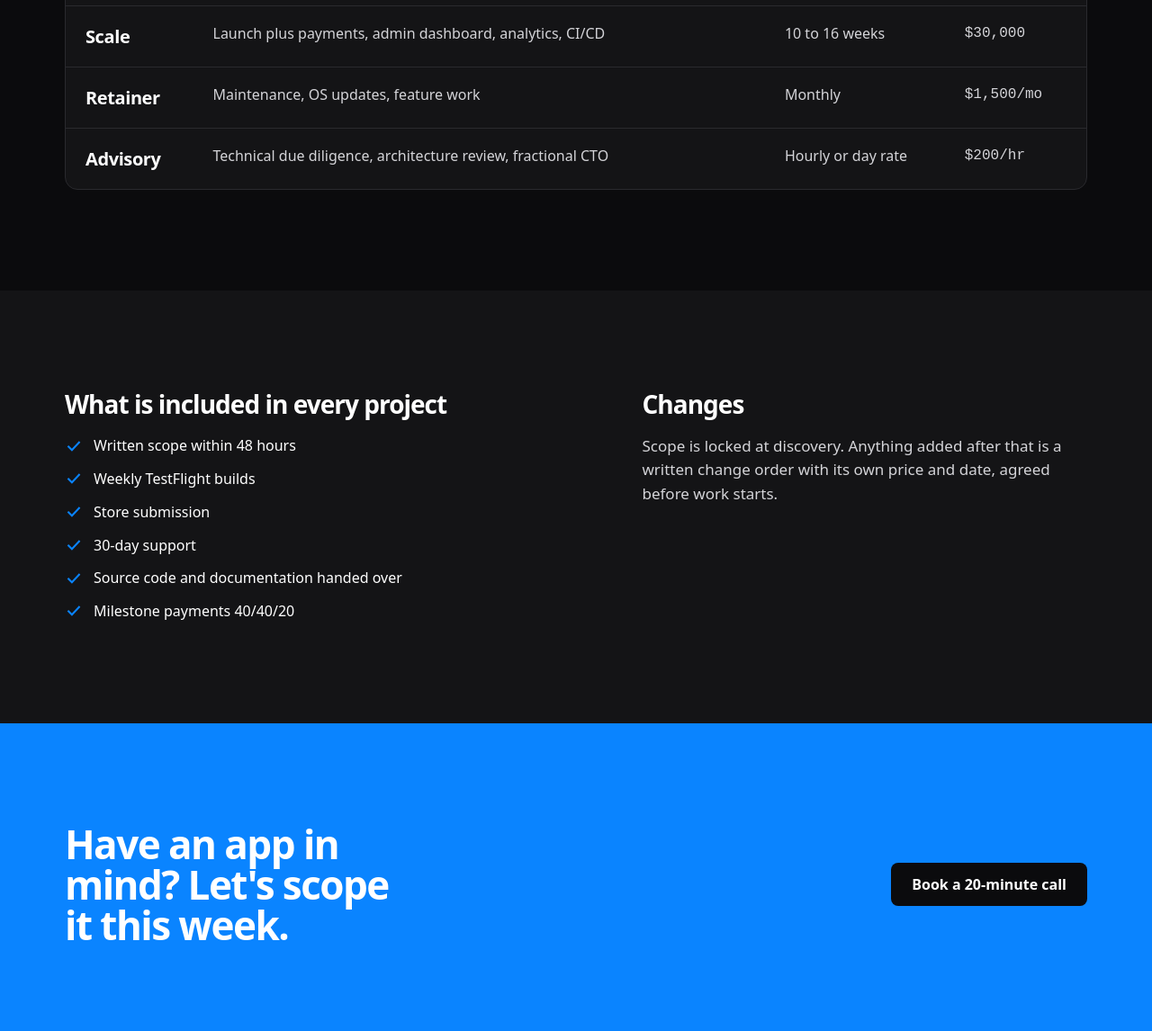
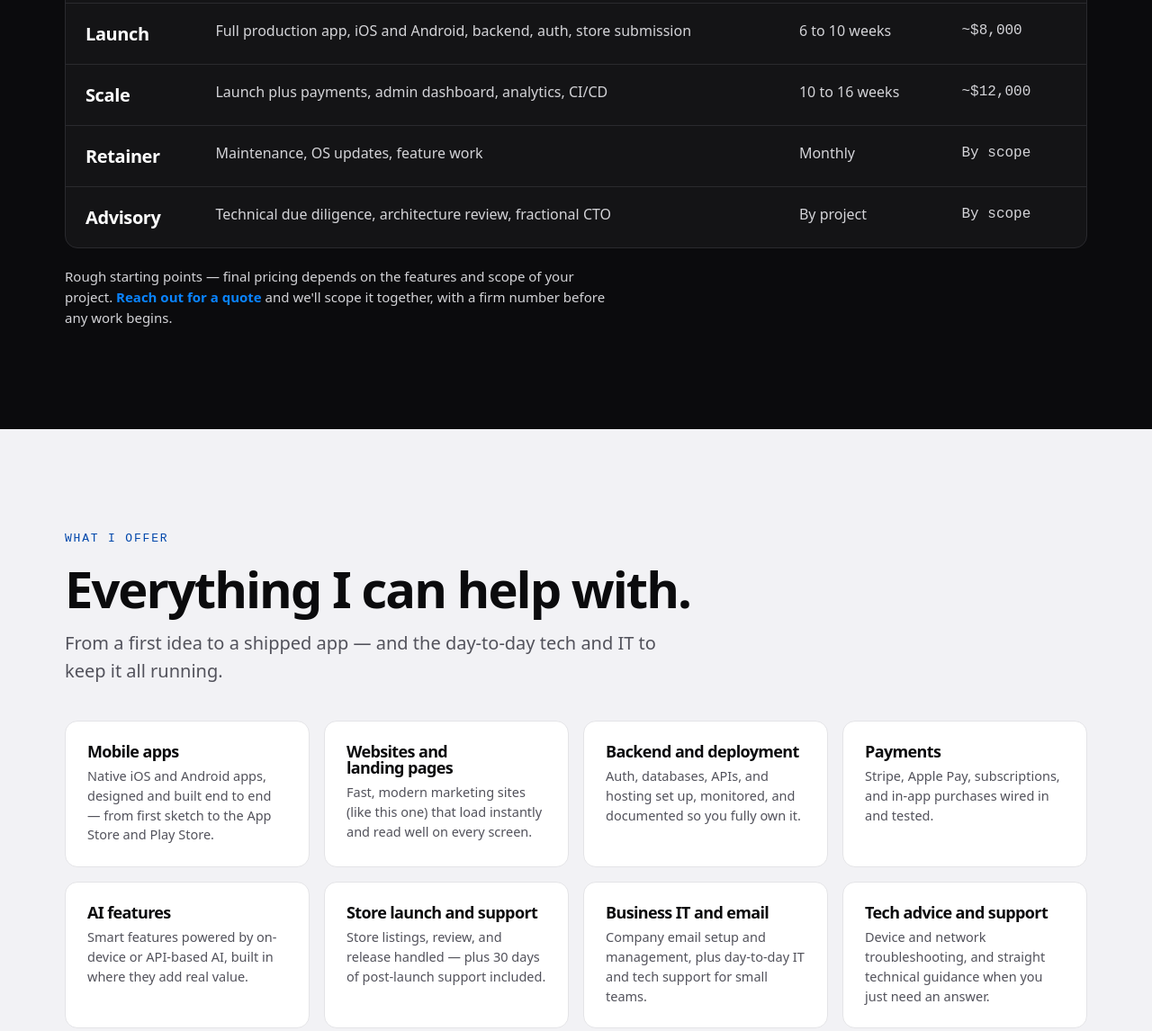
Before and after one commit to jimmytrimble/Swiftly-Built, an Astro site: page /services in a window 1280 px wide. Shown: the part 559-1705 px from the top of the page at 90% size. Built offline with nearby package versions, Linux system fonts and the light colour scheme; Astro itself is replaced by a stand-in of ours; no server answers; a web font is replaced by a local one.

Commit message:
adjusting services and prices ons services page

```diff
--- a/DECISIONS.md
+++ b/DECISIONS.md
@@ -5,7 +5,6 @@
 | Placeholder                      | Where                                                   |
 | -------------------------------- | ------------------------------------------------------- |
 | `[LINKEDIN URL]`, `[GITHUB URL]` | `src/lib/site.ts` (used in footer and JSON-LD `sameAs`) |
-| `[PRICE]` ×4, `[RATE]`           | `src/pages/services.astro` → `tiers` array              |
 | `[YEARS]` (Team USA)             | `src/pages/about.astro` → `timeline` array              |
 | `FORMSPREE_ID`, `CAL_LINK`       | `.env` locally and Render env vars                      |
 
--- a/src/pages/index.astro
+++ b/src/pages/index.astro
@@ -64,12 +64,7 @@ const steps = [
   },
 ];
 
-const builtFor = [
-  'Clinics and practices',
-  'Small businesses',
-  'Startups',
-  'Creators and founders',
-];
+const builtFor = ['Clinics and practices', 'Small businesses', 'Startups', 'Creators and founders'];
 
 const jsonLd = {
   '@context': 'https://schema.org',
--- a/src/pages/services.astro
+++ b/src/pages/services.astro
@@ -1,6 +1,7 @@
 ---
 import Base from '@/layouts/Base.astro';
 import Section from '@/components/Section.astro';
+import Eyebrow from '@/components/Eyebrow.astro';
 import CtaBand from '@/components/CtaBand.astro';
 import { site } from '@/lib/site';
 
@@ -9,31 +10,31 @@ const tiers = [
     name: 'Sprint',
     get: 'Clickable prototype or MVP, iOS first, one core flow',
     scope: '2 to 3 weeks',
-    price: '$6,500',
+    price: '~$3,500',
   },
   {
     name: 'Launch',
     get: 'Full production app, iOS and Android, backend, auth, store submission',
     scope: '6 to 10 weeks',
-    price: '$18,000',
+    price: '~$8,000',
   },
   {
     name: 'Scale',
     get: 'Launch plus payments, admin dashboard, analytics, CI/CD',
     scope: '10 to 16 weeks',
-    price: '$30,000',
+    price: '~$12,000',
   },
   {
     name: 'Retainer',
     get: 'Maintenance, OS updates, feature work',
     scope: 'Monthly',
-    price: '$1,500/mo',
+    price: 'By scope',
   },
   {
     name: 'Advisory',
     get: 'Technical due diligence, architecture review, fractional CTO',
-    scope: 'Hourly or day rate',
-    price: '$200/hr',
+    scope: 'By project',
+    price: 'By scope',
   },
 ];
 
@@ -46,6 +47,41 @@ const included = [
   'Milestone payments 40/40/20',
 ];
 
+const services = [
+  {
+    title: 'Mobile apps',
+    text: 'Native iOS and Android apps, designed and built end to end — from first sketch to the App Store and Play Store.',
+  },
+  {
+    title: 'Websites and landing pages',
+    text: 'Fast, modern marketing sites (like this one) that load instantly and read well on every screen.',
+  },
+  {
+    title: 'Backend and deployment',
+    text: 'Auth, databases, APIs, and hosting set up, monitored, and documented so you fully own it.',
+  },
+  {
+    title: 'Payments',
+    text: 'Stripe, Apple Pay, subscriptions, and in-app purchases wired in and tested.',
+  },
+  {
+    title: 'AI features',
+    text: 'Smart features powered by on-device or API-based AI, built in where they add real value.',
+  },
+  {
+    title: 'Store launch and support',
+    text: 'Store listings, review, and release handled — plus 30 days of post-launch support included.',
+  },
+  {
+    title: 'Business IT and email',
+    text: 'Company email setup and management, plus day-to-day IT and tech support for small teams.',
+  },
+  {
+    title: 'Tech advice and support',
+    text: 'Device and network troubleshooting, and straight technical guidance when you just need an answer.',
+  },
+];
+
 const jsonLd = {
   '@context': 'https://schema.org',
   '@type': 'ProfessionalService',
@@ -53,7 +89,7 @@ const jsonLd = {
   name: site.legalName,
   url: `${site.url}/services`,
   email: site.email,
-  description: 'Fixed-price iOS and Android app development, delivered end to end by one engineer.',
+  description: 'iOS and Android app development, delivered end to end by one engineer.',
   areaServed: 'US',
   hasOfferCatalog: {
     '@type': 'OfferCatalog',
@@ -68,16 +104,17 @@ const jsonLd = {
 
 <Base
   title="Services and pricing — Swiftly Built"
-  description="Fixed-price tiers for iOS and Android apps: Sprint, Launch, Scale, Retainer, and Advisory. Known price, known date, before work starts."
+  description="Everything Swiftly Built offers — apps, websites, backend, payments, AI, business IT and email — with rough starting prices and a firm quote before any work begins."
 >
   <script slot="head" type="application/ld+json" is:inline set:html={JSON.stringify(jsonLd)} />
   <Section tone="dark" aria-labelledby="svc-h">
     <h1 id="svc-h" class="h-display page-h">
-      Fixed prices. Known dates.
+      Clear scope. Honest pricing.
     </h1>
     <p class="intro">
-      Fixed-price tiers are the promise: you know the number and the date before we start. Hourly is
-      reserved for advisory work.
+      The numbers below are rough starting points, not final quotes — every project is priced on its
+      own once I know what you need. You'll always get a firm price and a delivery date before any
+      work begins, so don't let a figure stop you from reaching out.
     </p>
 
     <div class="table-wrap" tabindex="0" role="region" aria-label="Pricing tiers, scrollable">
@@ -102,6 +139,32 @@ const jsonLd = {
         </tbody>
       </table>
     </div>
+
+    <p class="tiers-note">
+      Rough starting points — final pricing depends on the features and scope of your project.
+      <a href="/contact" class="text-link">
+        Reach out for a quote
+      </a>{' '}
+      and we'll scope it together, with a firm number before any work begins.
+    </p>
+  </Section>
+
+  <Section tone="light" aria-labelledby="offer-h">
+    <Eyebrow onLight>What I offer</Eyebrow>
+    <h2 id="offer-h" class="h-display offer-h">
+      Everything I can help with.
+    </h2>
+    <p class="offer-intro">
+      From a first idea to a shipped app — and the day-to-day tech and IT to keep it all running.
+    </p>
+    <ul class="offer-grid" role="list">
+      {services.map((s) => (
+        <li class="offer-card">
+          <h3>{s.title}</h3>
+          <p>{s.text}</p>
+        </li>
+      ))}
+    </ul>
   </Section>
 
   <Section tone="raised" aria-labelledby="inc-h">
@@ -231,4 +294,58 @@ const jsonLd = {
       grid-template-columns: 1fr;
     }
   }
+
+  .tiers-note {
+    margin: 20px 0 0;
+    font-size: 15px;
+    line-height: 1.55;
+    color: var(--color-text-soft);
+    max-width: 72ch;
+  }
+
+  .offer-h {
+    margin: 0 0 16px;
+    max-width: 24ch;
+  }
+  .offer-intro {
+    font-size: clamp(17px, 2vw, 20px);
+    max-width: 60ch;
+    margin: 0 0 40px;
+    color: var(--color-text-muted-light);
+  }
+  .offer-grid {
+    list-style: none;
+    margin: 0;
+    padding: 0;
+    display: grid;
+    grid-template-columns: repeat(4, 1fr);
+    gap: 16px;
+  }
+  .offer-card {
+    background: var(--color-white);
+    border: 1px solid var(--color-mist);
+    border-radius: var(--radius-md);
+    padding: 24px;
+  }
+  .offer-card h3 {
+    font-size: 18px;
+    margin: 0 0 8px;
+    color: var(--color-jet);
+  }
+  .offer-card p {
+    margin: 0;
+    font-size: 14.5px;
+    line-height: 1.5;
+    color: var(--color-text-muted-light);
+  }
+  @media (max-width: 1000px) {
+    .offer-grid {
+      grid-template-columns: repeat(2, 1fr);
+    }
+  }
+  @media (max-width: 560px) {
+    .offer-grid {
+      grid-template-columns: 1fr;
+    }
+  }
 </style>
```
